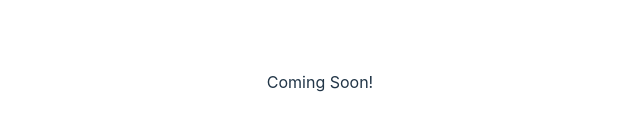
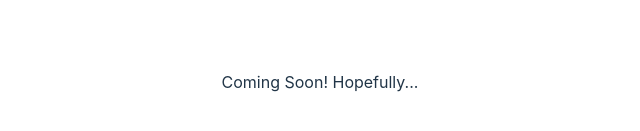
Before and after one commit to VolunTracker-Capstone/VolunTracker, a React (Vite) app in the folder VolunTrackerUI/: page / in a window 1280 px wide. Shown: the part 455-586 px from the top of the page, without its empty margins (320-960 px from the left). Built offline with nearby package versions, Linux system fonts and the light colour scheme.

Commit message:
Added hopefully.

```diff
--- a/VolunTrackerUI/src/App.jsx
+++ b/VolunTrackerUI/src/App.jsx
@@ -17,6 +17,7 @@ function App() {
       <div className="card">
         <p>
           Coming Soon!
+            Hopefully...
         </p>
       </div>
     </>
```
